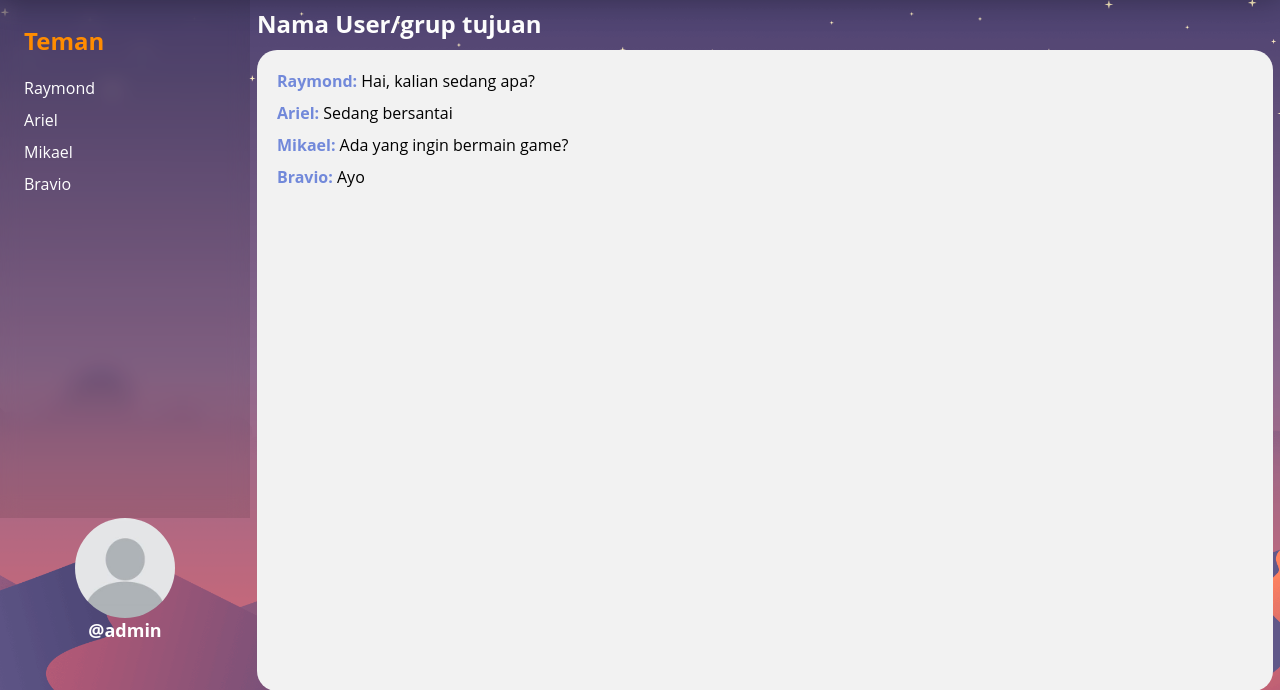
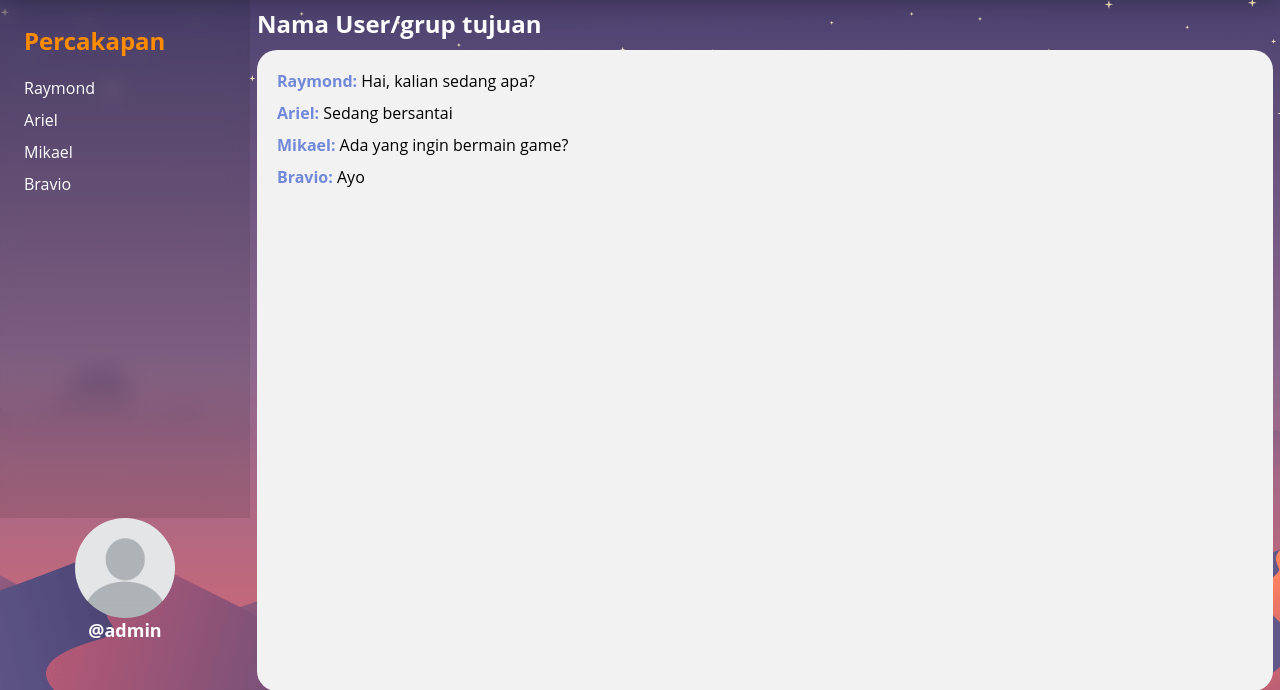
Before and after one commit to Raymond1908/Pemrograman-Web, a PHP site: page /login/chatbubble.php in a window 1280 px wide. Shown: the part 60-750 px from the top of the page. Run offline with PHP 8.4, Linux system fonts and the light colour scheme; a user stored in the database is signed in; data comes from the database, SQL or seed files in the repository.

Commit message:
ubah bagian side bar

```diff
--- a/Pemrograman Web/login/chatbubble.php
+++ b/Pemrograman Web/login/chatbubble.php
@@ -77,7 +77,7 @@
     <main>
       <div class="side-bar">
         <div class="Percakapan">
-          <h2>Teman</h2>
+          <h2>Percakapan</h2>
           <ul>
             <li><a href="#">Raymond</a></li>
             <li><a href="#">Ariel</a></li>
```
